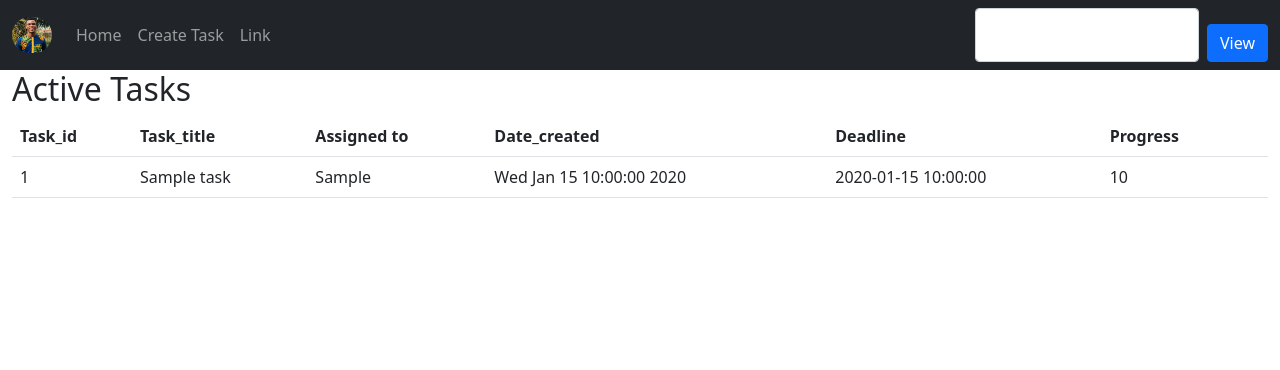
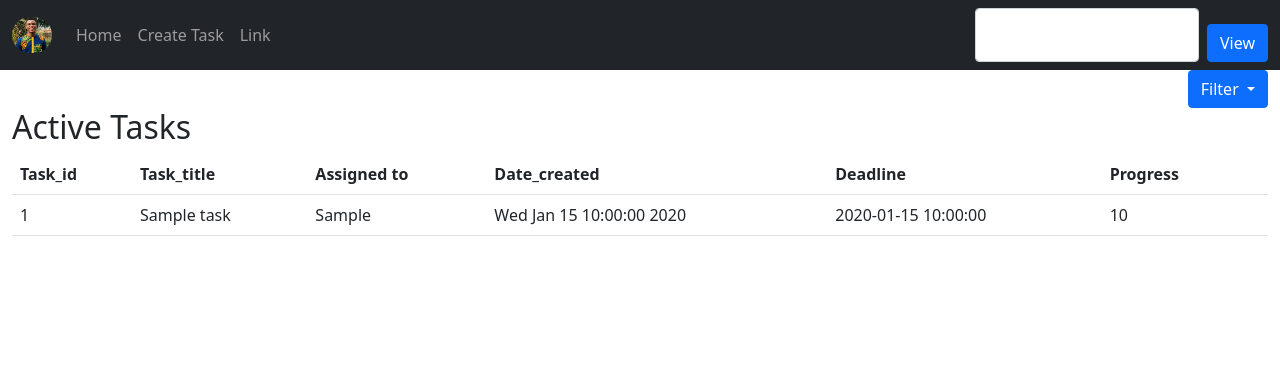
Before and after one commit to Faluyi/Introduction-to-backend-development, a Flask app: page /home in a window 1280 px wide. Shown: the top 370 px of the page. Run offline with Flask 2, Linux system fonts and the light colour scheme; a database or web service that is not in the repository returns one stand-in record (values such as "Sample title"); some libraries are stand-ins or nearby versions.

Commit message:
updated with filter dropdown button

```diff
--- a/templates/pages/home.html
+++ b/templates/pages/home.html
@@ -3,6 +3,16 @@
     {%block content%}
     <body>
        <div class="container-fluid">
+        <div class="dropdown text-end">
+            <button type="button" class="btn btn-primary dropdown-toggle" data-bs-toggle="dropdown-menu">
+              Filter
+            </button>
+            <ul class="dropdown-menu">
+                <li><input type="radio" class="form-check-input" id="radio1" name="optradio" value="option1" checked>Option 1
+                <label class="form-check-label" for="radio1"></label>
+                </li>
+            </ul>
+        </div>
             <div class="table-header">
             <h2>Active Tasks</h2>
             </div>
```
